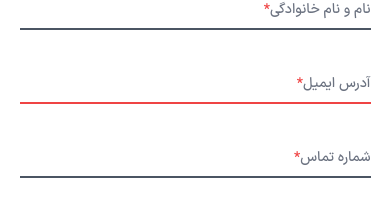
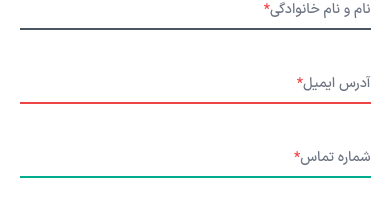
Before and after one commit to zahra-hsb/hanz-, a Next.js app: page /contactUs in a window 390 px wide. Shown: the part 794-1017 px from the top of the page. Built offline with nearby package versions, Linux system fonts and the light colour scheme.

Commit message:
mobile validation state added

```diff
--- a/src/components/contactUsComponents/Form/index.js
+++ b/src/components/contactUsComponents/Form/index.js
@@ -3,8 +3,9 @@ import { useEffect, useState } from 'react';
 
 const Form = () => {
     const [email, setEmail] = useState('')
-    const [isValid, setIsValid] = useState(false)
-
+    const [tel, setTel] = useState('')
+    const [isEmailValid, setIsValid] = useState(false)
+    const [isMobileValid, setMobileValid] = useState(false)
 
     const [values, setValues] = useState({
         fullName: '',
@@ -41,6 +42,12 @@ const Form = () => {
         setIsValid(emailRegex.test(e.target.value))
     }
 
+    const handleMobileChange = (e) => {
+        setTel(e.target.value)
+        const mobileRegex = /^(\\+98|0)?9\\d{9}$/;
+        setMobileValid(mobileRegex.test(e.target.value))
+    }
+
     useEffect(() => {
         if (status === 'SUCCESS') {
             setTimeout(() => {
@@ -54,7 +61,6 @@ const Form = () => {
             ...values,
             [e.target.name]: e.target.value
         })
-        handleEmailChange(e)
     }
     return (
         <>
@@ -69,14 +75,14 @@ const Form = () => {
                     </div>
                     <div className="relative z-0 w-full mb-8 group">
 
-                        <input value={values.email} name='email' onChange={handleChange} type="email" id="floating_email" className={`${isValid ? `border-green` : `border-red-500`} block py-2.5 px-0 w-full text-sm text-gray-900 bg-transparent border-0 border-b-2 border-gray-600 appearance-none focus:outline-none focus:ring-0 peer`} placeholder=" " required />
+                        <input value={values.email} name='email' onKeyUp={(e) => handleEmailChange(e)} onChange={handleChange} type="email" id="floating_email" className={`${isEmailValid ? `border-green` : `border-red-500`} block py-2.5 px-0 w-full text-sm text-gray-900 bg-transparent border-0 border-b-2 border-gray-600 appearance-none focus:outline-none focus:ring-0 peer`} placeholder=" " required />
 
                         <label htmlFor="floating_email" className="peer-focus:font-medium absolute text-sm text-gray-500 duration-300 transform -translate-y-6 scale-75 top-3 -z-10 origin-[0] peer-focus:start-0 rtl:peer-focus:translate-x-1/4 peer-focus:text-green peer-placeholder-shown:scale-100 peer-placeholder-shown:translate-y-0 peer-focus:scale-75 peer-focus:-translate-y-6 flex justify-start"><p>آدرس ایمیل</p><p className="text-red-500">*</p></label>
                         {/* {isValid ? <p className='text-green'>email is valid</p> : <p className='text-red-800'>email is invalid</p>} */}
                     </div>
                     <div className="grid md:grid-cols-2 md:gap-6">
                         <div className="relative z-0 w-full mb-8 group">
-                            <input value={values.tel} name='tel' onChange={handleChange} type="tel" id="floating_phone" className="block py-2.5 px-0 w-full text-sm text-gray-900 bg-transparent border-0 border-b-2 border-gray-600 appearance-none focus:outline-none focus:ring-0 focus:border-green peer" placeholder=" " required />
+                            <input value={values.tel} name='tel' onKeyUp={(e) => handleMobileChange(e)} onChange={handleChange} type="tel" id="floating_phone" className={`${setMobileValid ? `border-green` : `border-red-500`} block py-2.5 px-0 w-full text-sm text-gray-900 bg-transparent border-0 border-b-2 border-gray-600 appearance-none focus:outline-none focus:ring-0 peer`} placeholder=" " required />
                             <label htmlFor="floating_phone" className="peer-focus:font-medium absolute text-sm text-gray-500 duration-300 transform -translate-y-6 scale-75 top-3 -z-10 origin-[0] peer-focus:start-0 rtl:peer-focus:translate-x-1/4 peer-focus:text-green peer-placeholder-shown:scale-100 peer-placeholder-shown:translate-y-0 peer-focus:scale-75 peer-focus:-translate-y-6 flex justify-start"><p>شماره تماس</p><p className="text-red-500">*</p></label>
                         </div>
                         <div className="relative z-0 w-full mb-8 group">
```
